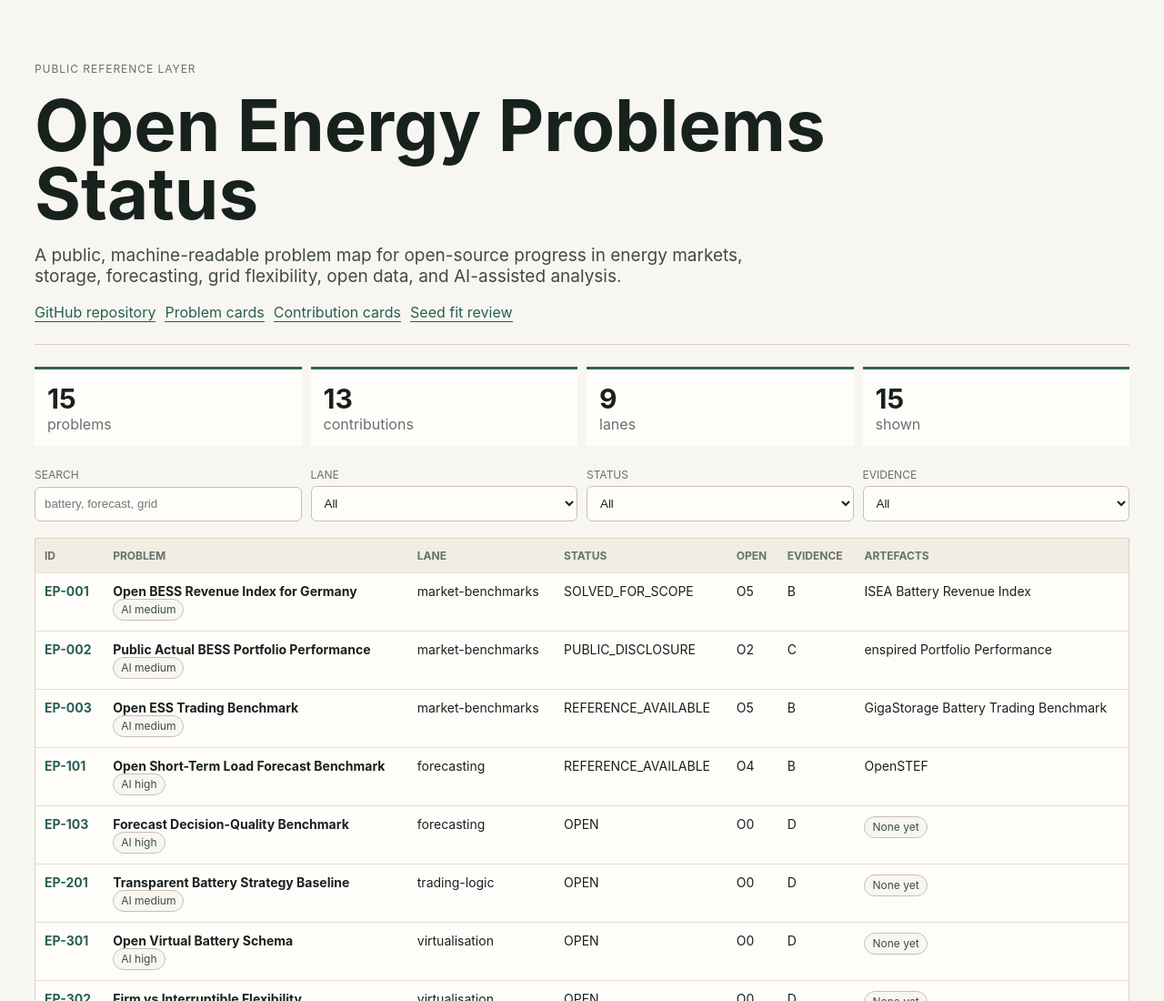
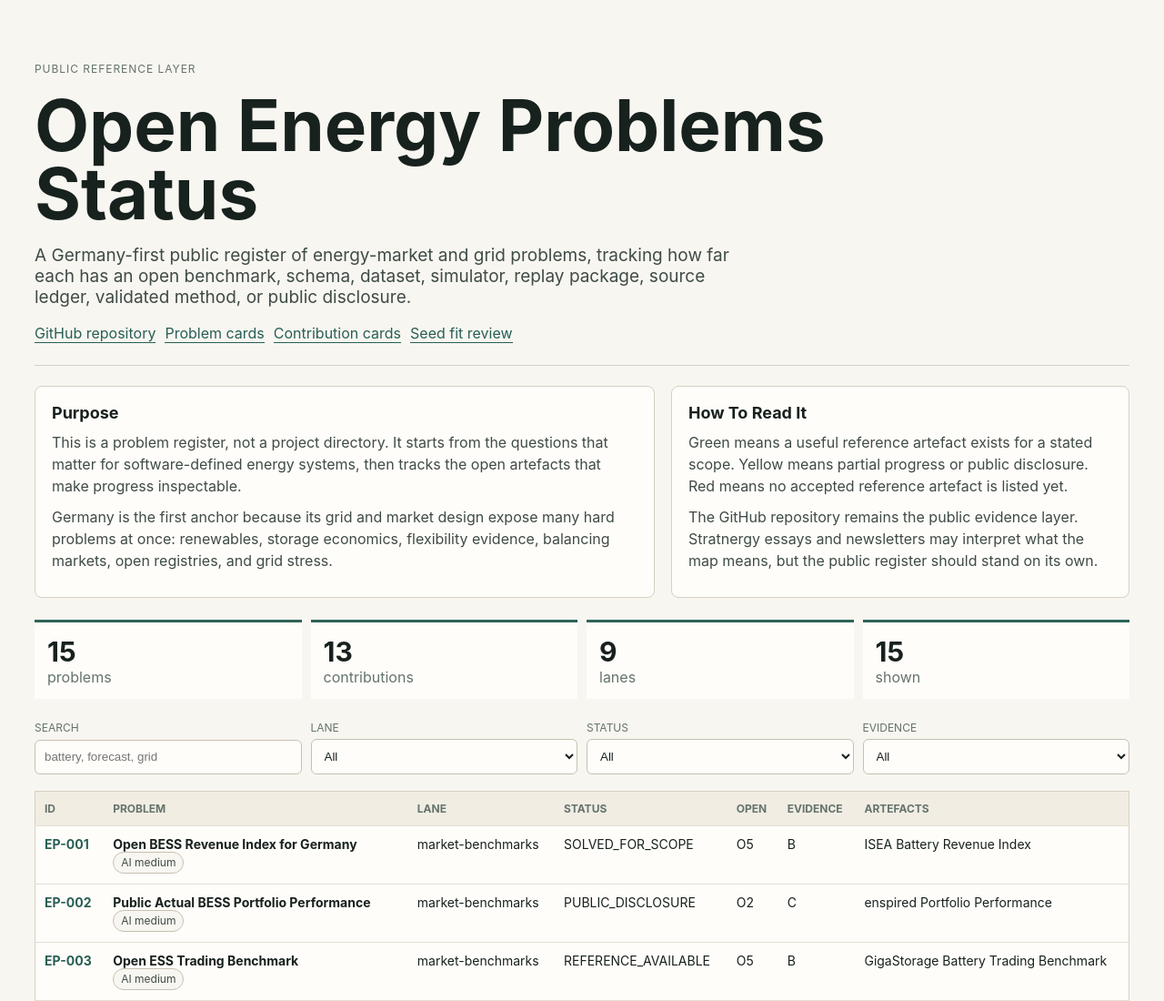
Before and after one commit to stratnergy-labs/open-energy-problems, a plain HTML site: page docs/index.html in a window 1280 px wide. Shown: the top 1100 px of the page at 91% size. Drawn offline with Linux system fonts and the light colour scheme.

Commit message:
Clarify mission and German grid context

```diff
--- a/docs/index.html
+++ b/docs/index.html
@@ -24,6 +24,9 @@
     .stat { background: #fffdfa; border-top: 3px solid #2f6358; padding: 14px; }
     .stat strong { display: block; font-size: 30px; }
     .stat span { color: #64736d; }
+    .context { display: grid; grid-template-columns: 1.15fr .85fr; gap: 18px; margin: 22px 0 8px; }
+    .context section { background: #fffdfa; border: 1px solid #d8d0c0; border-radius: 8px; padding: 18px; }
+    .context p { margin: 0 0 10px; color: #3f4b46; line-height: 1.5; }
     .controls { display: grid; grid-template-columns: repeat(4, minmax(160px, 1fr)); gap: 10px; margin: 0 0 18px; }
     label { display: grid; gap: 5px; color: #64736d; font-size: 12px; text-transform: uppercase; }
     select, input { width: 100%; border: 1px solid #c8c0b0; border-radius: 6px; background: #fffdfa; padding: 10px; color: #17211e; }
@@ -40,7 +43,7 @@
     ul { margin: 0; padding-left: 18px; }
     li { margin: 5px 0; }
     @media (max-width: 820px) {
-      .stats, .controls, .legend { grid-template-columns: 1fr; }
+      .stats, .context, .controls, .legend { grid-template-columns: 1fr; }
       th:nth-child(4), td:nth-child(4), th:nth-child(6), td:nth-child(6) { display: none; }
     }
   </style>
@@ -50,7 +53,7 @@
     <header>
       <p class="eyebrow">Public reference layer</p>
       <h1>Open Energy Problems Status</h1>
-      <p class="lede">A public, machine-readable problem map for open-source progress in energy markets, storage, forecasting, grid flexibility, open data, and AI-assisted analysis.</p>
+      <p class="lede">A Germany-first public register of energy-market and grid problems, tracking how far each has an open benchmark, schema, dataset, simulator, replay package, source ledger, validated method, or public disclosure.</p>
       <nav>
         <a href="https://github.com/stratnergy-labs/open-energy-problems">GitHub repository</a>
         <a href="https://github.com/stratnergy-labs/open-energy-problems/tree/main/problems">Problem cards</a>
@@ -58,6 +61,19 @@
         <a href="https://github.com/stratnergy-labs/open-energy-problems/blob/main/docs/seed-fit-review.md">Seed fit review</a>
       </nav>
     </header>
+
+    <section class="context" aria-label="Project context">
+      <section>
+        <h2>Purpose</h2>
+        <p>This is a problem register, not a project directory. It starts from the questions that matter for software-defined energy systems, then tracks the open artefacts that make progress inspectable.</p>
+        <p>Germany is the first anchor because its grid and market design expose many hard problems at once: renewables, storage economics, flexibility evidence, balancing markets, open registries, and grid stress.</p>
+      </section>
+      <section>
+        <h2>How To Read It</h2>
+        <p>Green means a useful reference artefact exists for a stated scope. Yellow means partial progress or public disclosure. Red means no accepted reference artefact is listed yet.</p>
+        <p>The GitHub repository remains the public evidence layer. Stratnergy essays and newsletters may interpret what the map means, but the public register should stand on its own.</p>
+      </section>
+    </section>
 
     <section class="stats" aria-label="Repository statistics">
       <div class="stat"><strong id="problemCount">0</strong><span>problems</span></div>
```
Also changed, not shown: 1 other file.
